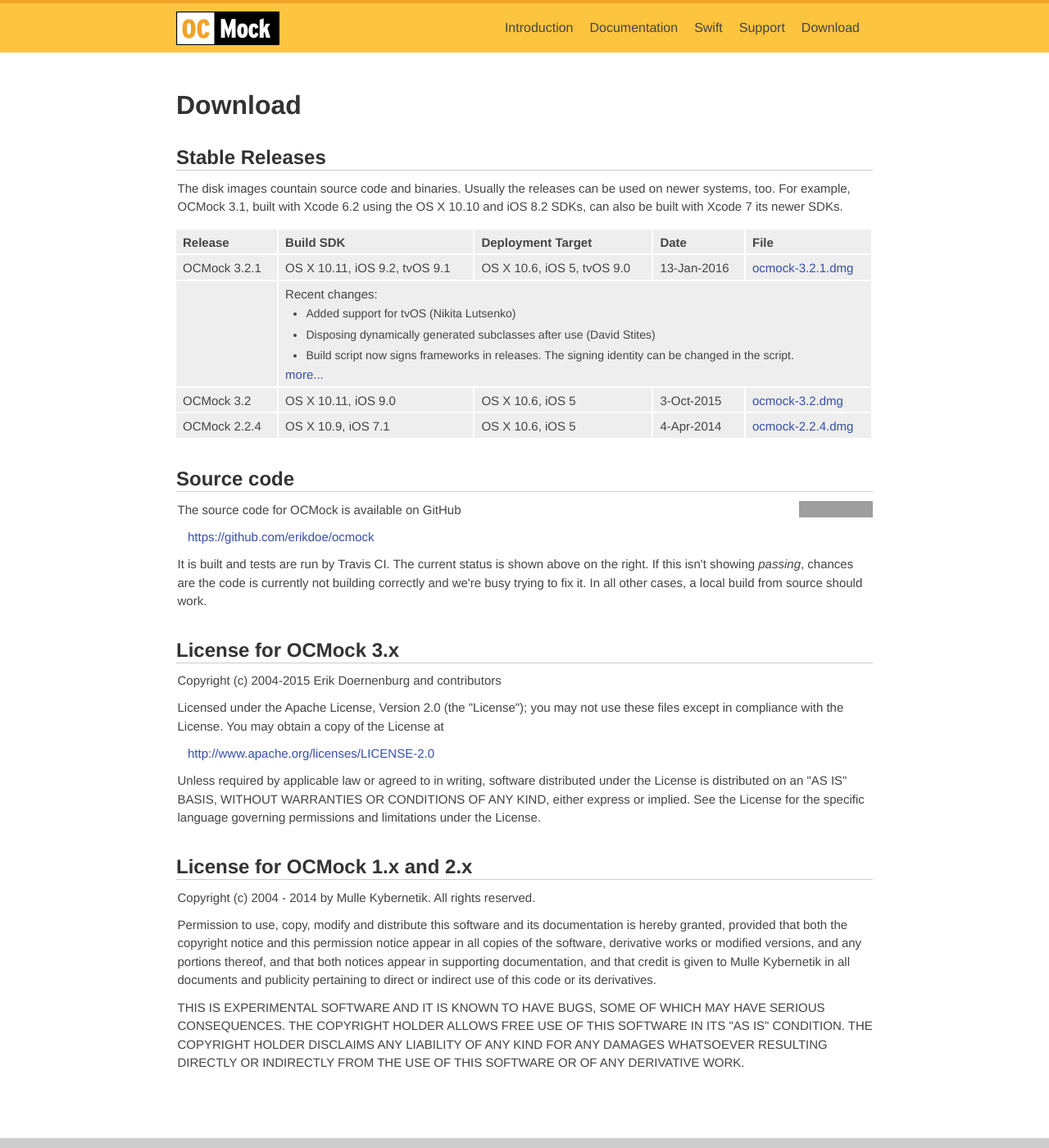
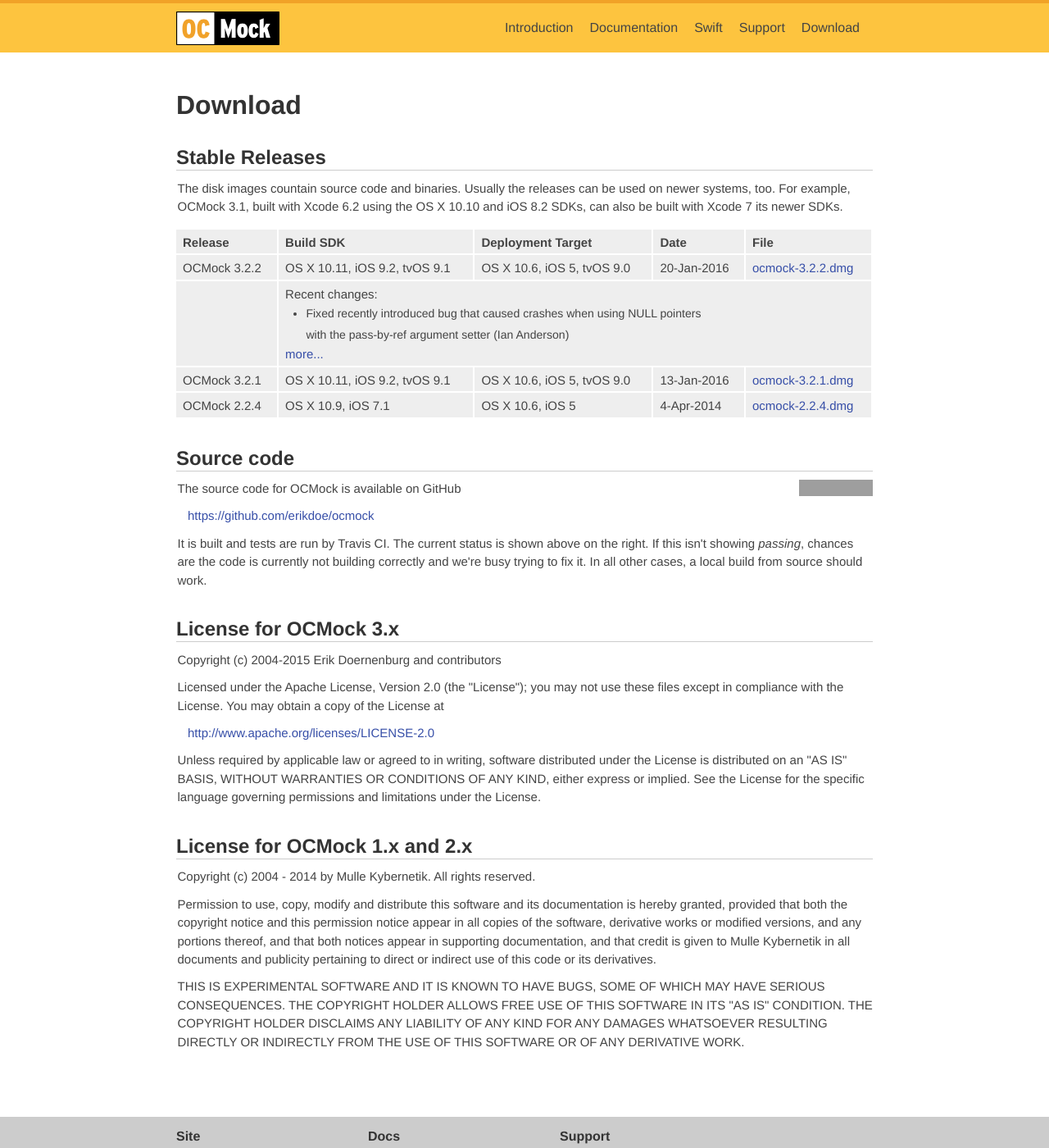
Before and after one commit to erikdoe/ocmock, a Jekyll site: the page built from download.html, in a window 1280 px wide and 1400 px high. Shown: the whole window at 82% size. Built offline with Jekyll 4.4.1, drawn with Linux system fonts in a browser that asks for light colours; comment, search, counter and statistics services are not loaded; some of the changed text lies outside the part shown; grey boxes are pictures that could not be loaded.

Commit message:
Updated for 3.2.2 release. Updated copyright year.

```diff
--- a/_layouts/minimal.html
+++ b/_layouts/minimal.html
@@ -127,7 +127,7 @@
 			</nav>
 
       <div id="footercopy" class="group">
-		  	<p class="copyright">Copyright &copy; 2004-2015 by Erik D&ouml;rnenburg
+		  	<p class="copyright">Copyright &copy; 2004-2016 by Erik D&ouml;rnenburg
 	  	</div>
 		</footer>
 
--- a/download.html
+++ b/download.html
@@ -21,30 +21,29 @@ published: true
 		<th>File</th>
 	</tr>
 	<tr>
-		<td>OCMock 3.2.1</td>
+		<td>OCMock 3.2.2</td>
 		<td>OS X 10.11, iOS 9.2, tvOS 9.1</td>
 		<td>OS X 10.6, iOS 5, tvOS 9.0</td>
-		<td>13-Jan-2016</td>
-		<td><a href="https://github.com/erikdoe/ocmock/releases/download/v3.2.1/ocmock-3.2.1.dmg">ocmock-3.2.1.dmg</a></td>
+		<td>20-Jan-2016</td>
+		<td><a href="https://github.com/erikdoe/ocmock/releases/download/v3.2.2/ocmock-3.2.2.dmg">ocmock-3.2.2.dmg</a></td>
 	</tr>
 	<tr>
 		<td></td>
 		<td colspan="4">
 			Recent changes:
 			<ul>
-				<li>Added support for tvOS (Nikita Lutsenko)
-				<li>Disposing dynamically generated subclasses after use (David Stites)
-				<li>Build script now signs frameworks in releases. The signing identity can be changed in the script.
+				<li>Fixed recently introduced bug that caused crashes when using NULL pointers<br>
+					  with the pass-by-ref argument setter (Ian Anderson)
 			</ul>
 			<a href="https://github.com/erikdoe/ocmock/blob/master/Source/Changes.txt">more...</a>
 		</td>
 	</tr>
 	<tr>
-		<td>OCMock 3.2</td>
-		<td>OS X 10.11, iOS 9.0</td>
-		<td>OS X 10.6, iOS 5</td>
-		<td>3-Oct-2015</td>
-		<td><a href="https://github.com/erikdoe/ocmock/releases/download/v3.2/ocmock-3.2.dmg">ocmock-3.2.dmg</a></td>
+		<td>OCMock 3.2.1</td>
+		<td>OS X 10.11, iOS 9.2, tvOS 9.1</td>
+		<td>OS X 10.6, iOS 5, tvOS 9.0</td>
+		<td>13-Jan-2016</td>
+		<td><a href="https://github.com/erikdoe/ocmock/releases/download/v3.2.1/ocmock-3.2.1.dmg">ocmock-3.2.1.dmg</a></td>
 	</tr>
 	<tr>
 		<td>OCMock 2.2.4</td>
```
